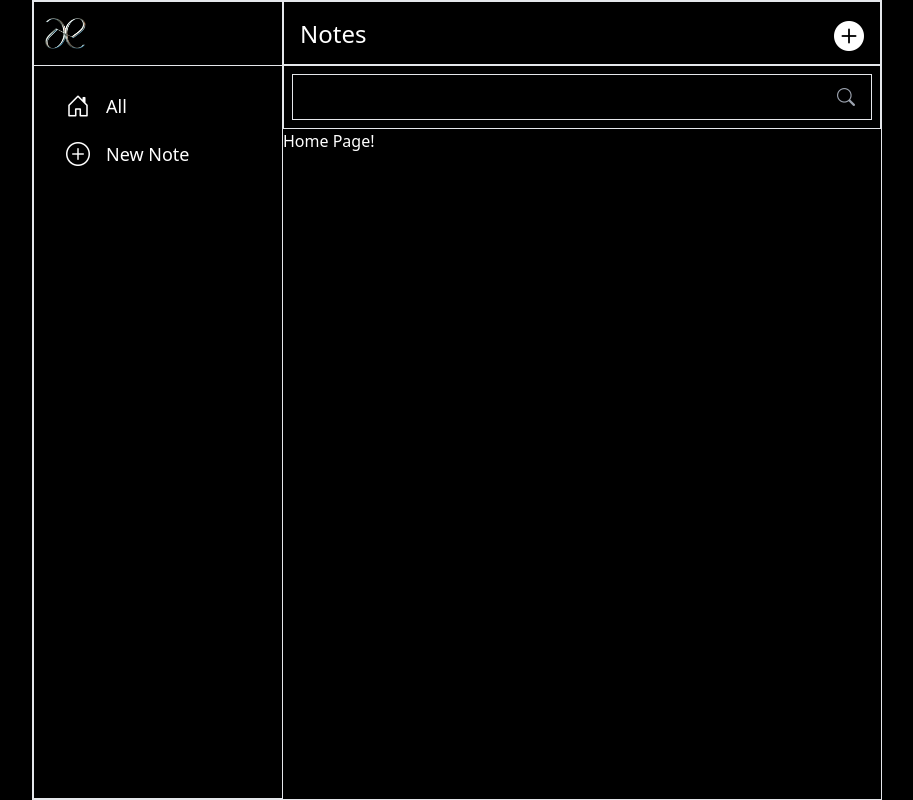
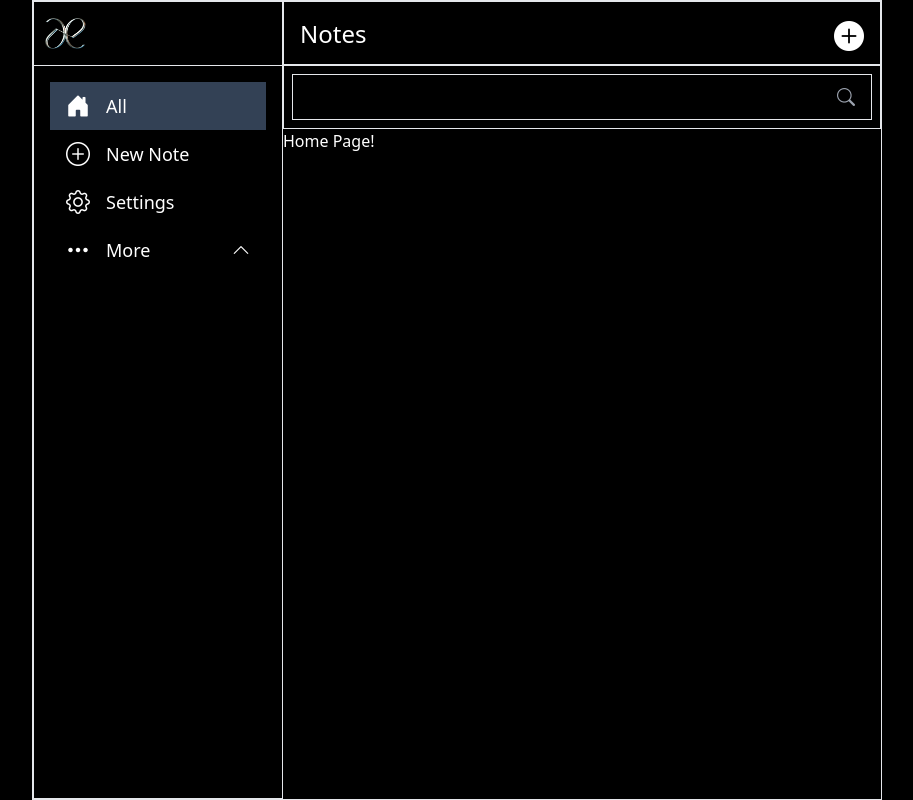
Before and after one commit to hansel-cmd/Notes-App, a Vue app: page / in a window 1280 px wide. Shown: the whole page, without its empty margins (183-1096 px from the left). Built offline with nearby package versions, Linux system fonts and the light colour scheme.

Commit message:
- Finished Side Navigation Menu

```diff
--- /dev/null
+++ b/src/components/CollapsibleMenuLink.vue
@@ -0,0 +1,34 @@
+<template>
+    <div>
+        <div @click="toggleCollapsible" class="cursor-pointer">
+            <slot name="header">
+                <li class="py-2 px-4 flex items-center justify-between text-lg">
+                    <div class="flex items-center">
+                        <span class="text-2xl me-4">
+                            <i class="bi bi-three-dots"></i>
+                        </span>
+                        More
+                    </div>
+                    <span :class="{ 'rotate-180': isOpen, 'transition transform': true }">
+                        <i class="bi bi-chevron-up"></i>
+                    </span>
+                </li>
+            </slot>
+        </div>
+        <div v-if="isOpen" class="ps-4">
+            <slot name="content"></slot>
+        </div>
+    </div>
+</template>
+
+<script setup>
+import { ref } from 'vue';
+
+let isOpen = ref(false)
+
+const toggleCollapsible = () => {
+    isOpen.value = !isOpen.value;
+}
+
+
+</script>
--- a/src/components/PageHeader.vue
+++ b/src/components/PageHeader.vue
@@ -1,9 +1,9 @@
 <template>
     <div class="border p-4 h-[64px] flex justify-between">
         <h1 class="text-2xl">Notes</h1>
-        <button class="text-3xl">
+        <router-link to="/create" class="text-3xl">
             <i class="bi bi-plus-circle-fill"></i>
-        </button>
+        </router-link>
     </div>
 </template>
 
--- a/src/components/SideNavigation.vue
+++ b/src/components/SideNavigation.vue
@@ -6,39 +6,43 @@
             </router-link>
         </div>
         <ul class="p-4">
-            <router-link :to="link.path" v-for="link in LINKS" :key="link">
-            <li class="py-2 px-4 flex items-center text-lg hover:bg-slate-700 group">
+            <router-link :to="link.path" v-for="link in routes.PRIMARY_LINKS" :key="link">
+                <li class="py-2 px-4 flex items-center text-lg hover:bg-slate-700 group"
+                    :class="{ 'bg-slate-700': router.path === link.path }">
                     <span class="text-2xl me-4">
-                        <i :class="[link.icon, 'group-hover:hidden']"></i>
+                        <i :class="[router.path === link.path ? link.iconFilled : link.icon, 'group-hover:hidden']"></i>
                         <i :class="[link.iconFilled, 'hidden group-hover:inline-block']"></i>
 
                     </span>
                     {{ link.name }}
                 </li>
             </router-link>
+            <Collapsible>
+                <template v-slot:content>
+                    <router-link :to="link.path" v-for="link in routes.SECONDARY_LINKS" :key="link">
+                        <li class="py-2 px-4 flex items-center text-lg hover:bg-slate-700 group"
+                            :class="{ 'bg-slate-700': router.path === link.path }">
+                            <span class="text-2xl me-4">
+                                <i
+                                    :class="[router.path === link.path ? link.iconFilled : link.icon, 'group-hover:hidden']"></i>
+                                <i :class="[link.iconFilled, 'hidden group-hover:inline-block']"></i>
+                            </span>
+                            {{ link.name }}
+                        </li>
+                    </router-link>
+                </template>
+            </Collapsible>
         </ul>
     </div>
 </template>
 
 <script setup>
 import logo from "@/assets/logo.png"
+import Collapsible from "@/components/CollapsibleMenuLink.vue"
+import * as routes from "@/router/routes"
+import { useRoute } from "vue-router";
 
-const LINKS = [
-    {
-        path: '/',
-        name: 'All',
-        icon: 'bi bi-house-door',
-        iconFilled: 'bi bi-house-door-fill'
-    },
-    {
-        path: '/create',
-        name: 'New Note',
-        icon: 'bi bi-plus-circle',
-        iconFilled: 'bi bi-plus-circle-fill'
-    },
-]
-
-
+const router = useRoute();
 
 </script>
 
--- a/src/router/index.js
+++ b/src/router/index.js
@@ -1,17 +1,34 @@
 import { createRouter, createWebHistory } from "vue-router";
 import HomePage from "@/views/HomePage.vue";
+import * as routes from "./routes"
+
 const router = createRouter({
   history: createWebHistory(import.meta.env.BASE_URL),
   routes: [
     {
-      path: "/",
+      path: routes.ALL,
       name: "home",
       component: HomePage,
     },
     {
-      path: "/create",
+      path: routes.CREATE,
       name: "create",
       component: () => import("../views/CreatePage.vue"),
+    },
+    {
+      path: routes.SETTINGS,
+      name: "settings",
+      component: () => import("../views/SettingsPage.vue"),
+    },
+    {
+      path: routes.FAVORITES,
+      name: "favorites",
+      component: () => import("../views/FavoritePage.vue"),
+    },
+    {
+      path: routes.TRASH,
+      name: "trash",
+      component: () => import("../views/TrashPage.vue"),
     },
     {
       path: "/details/:id",
--- /dev/null
+++ b/src/router/routes.js
@@ -0,0 +1,41 @@
+export const ALL = "/";
+export const CREATE = "/create";
+export const SETTINGS = "/settings";
+export const FAVORITES = "/favorites";
+export const TRASH = "/trash";
+
+export const PRIMARY_LINKS = [
+  {
+    path: ALL,
+    name: "All",
+    icon: "bi bi-house-door",
+    iconFilled: "bi bi-house-door-fill",
+  },
+  {
+    path: CREATE,
+    name: "New Note",
+    icon: "bi bi-plus-circle",
+    iconFilled: "bi bi-plus-circle-fill",
+  },
+  {
+    path: SETTINGS,
+    name: "Settings",
+    icon: "bi bi-gear",
+    iconFilled: "bi bi-gear-fill",
+  },
+];
+
+export const SECONDARY_LINKS = [
+    {
+        path: FAVORITES,
+        name: 'Favorites',
+        icon: 'bi bi-star',
+        iconFilled: 'bi bi-star-fill'
+    },
+    {
+        path: TRASH,
+        name: 'Trash Bin',
+        icon: 'bi bi-trash3',
+        iconFilled: 'bi bi-trash3-fill'
+    },
+]
--- /dev/null
+++ b/src/views/FavoritePage.vue
@@ -0,0 +1,13 @@
+<template>
+    <div>
+        Favorites Page!
+    </div>
+</template>
+
+<script setup>
+
+</script>
+
+<style lang="scss" scoped>
+
+</style>
--- /dev/null
+++ b/src/views/SettingsPage.vue
@@ -0,0 +1,13 @@
+<template>
+    <div>
+        Settings Page!
+    </div>
+</template>
+
+<script setup>
+
+</script>
+
+<style lang="scss" scoped>
+
+</style>
--- /dev/null
+++ b/src/views/TrashPage.vue
@@ -0,0 +1,13 @@
+<template>
+    <div>
+        Trash Page!
+    </div>
+</template>
+
+<script setup>
+
+</script>
+
+<style lang="scss" scoped>
+
+</style>
```
